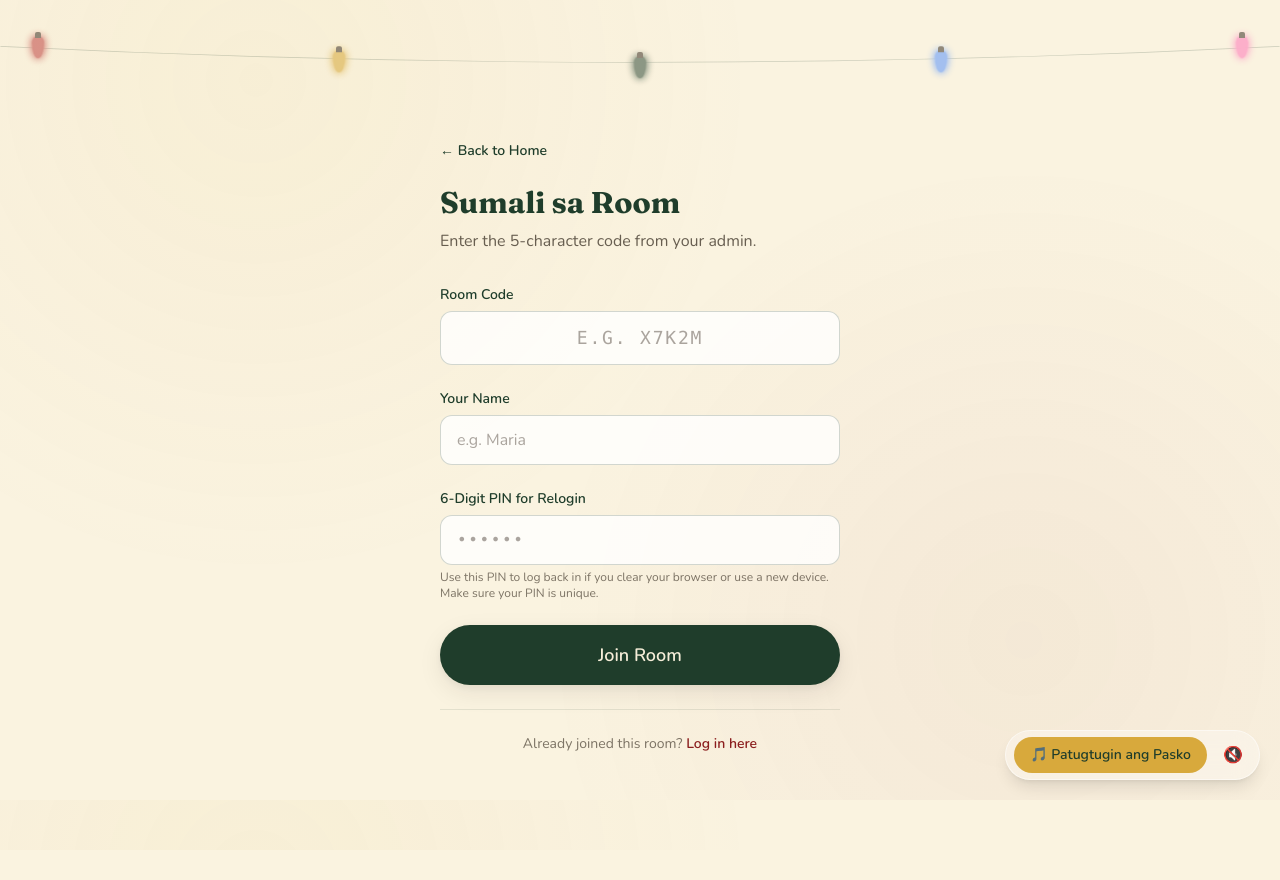
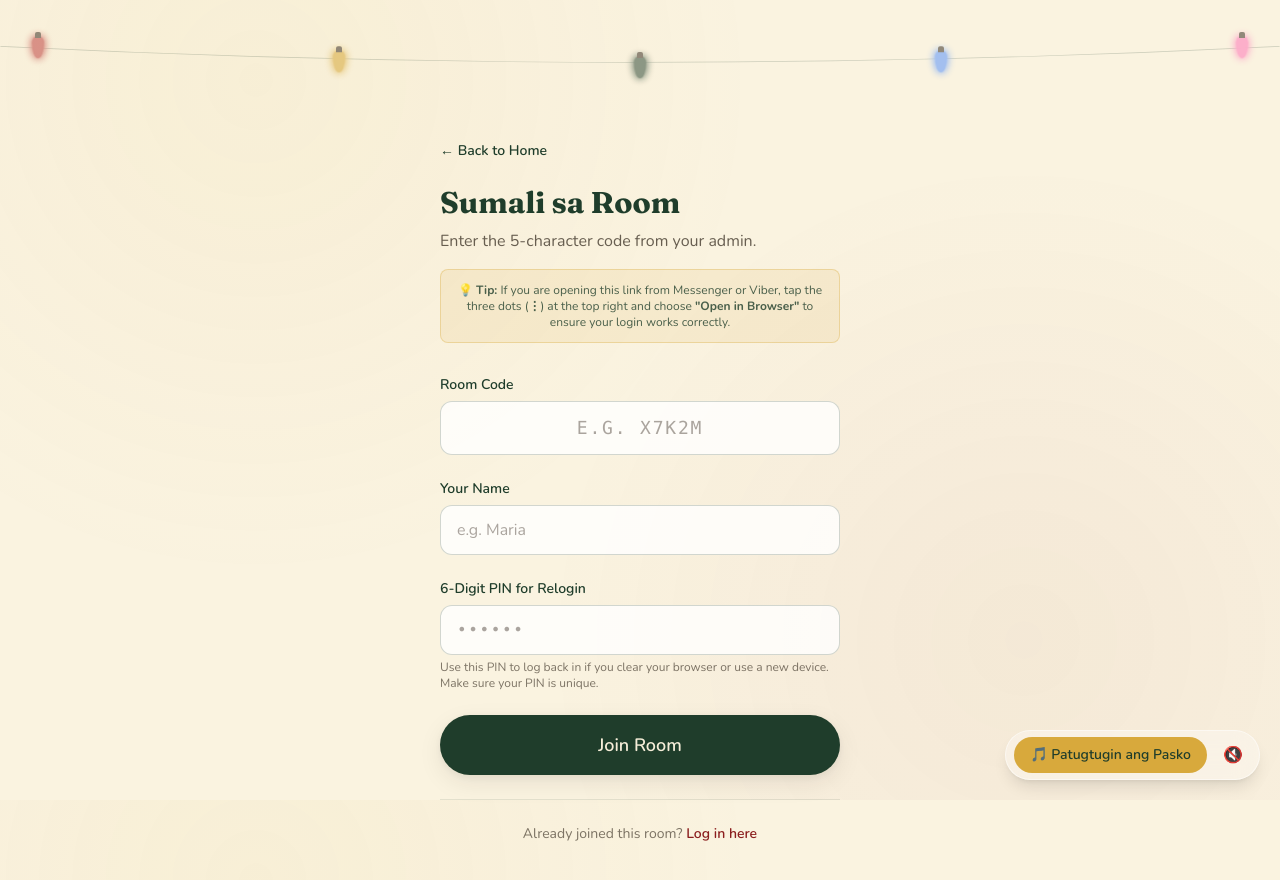
Before and after one commit to jeramelsierra/bunutan-pasko, a Next.js app: page /join in a window 1280 px wide. Shown: the top 880 px of the page. Before the commit the page ends 850 px from the top, so only its background shows below. Built offline with nearby package versions, Linux system fonts and the light colour scheme.

Commit message:
Add in-app browser warning to join page

```diff
--- a/app/join/page.tsx
+++ b/app/join/page.tsx
@@ -43,6 +43,11 @@ export default function JoinRoomPage() {
 
         <h1 className="font-display text-3xl font-bold text-pasko-forest">Sumali sa Room</h1>
         <p className="mt-2 text-pasko-ink/70">Enter the 5-character code from your admin.</p>
+
+        {/* ADD THIS NEW BANNER */}
+        <div className="mt-4 rounded-lg bg-pasko-gold/10 border border-pasko-gold/30 p-3 text-xs text-pasko-forest/80 text-center">
+          💡 <strong>Tip:</strong> If you are opening this link from Messenger or Viber, tap the three dots (<strong>⋮</strong>) at the top right and choose <strong>"Open in Browser"</strong> to ensure your login works correctly.
+        </div>
 
         {error && (
           <div className="mt-6 rounded-lg bg-pasko-red/10 p-4 text-sm text-pasko-red border border-pasko-red/20">
```
